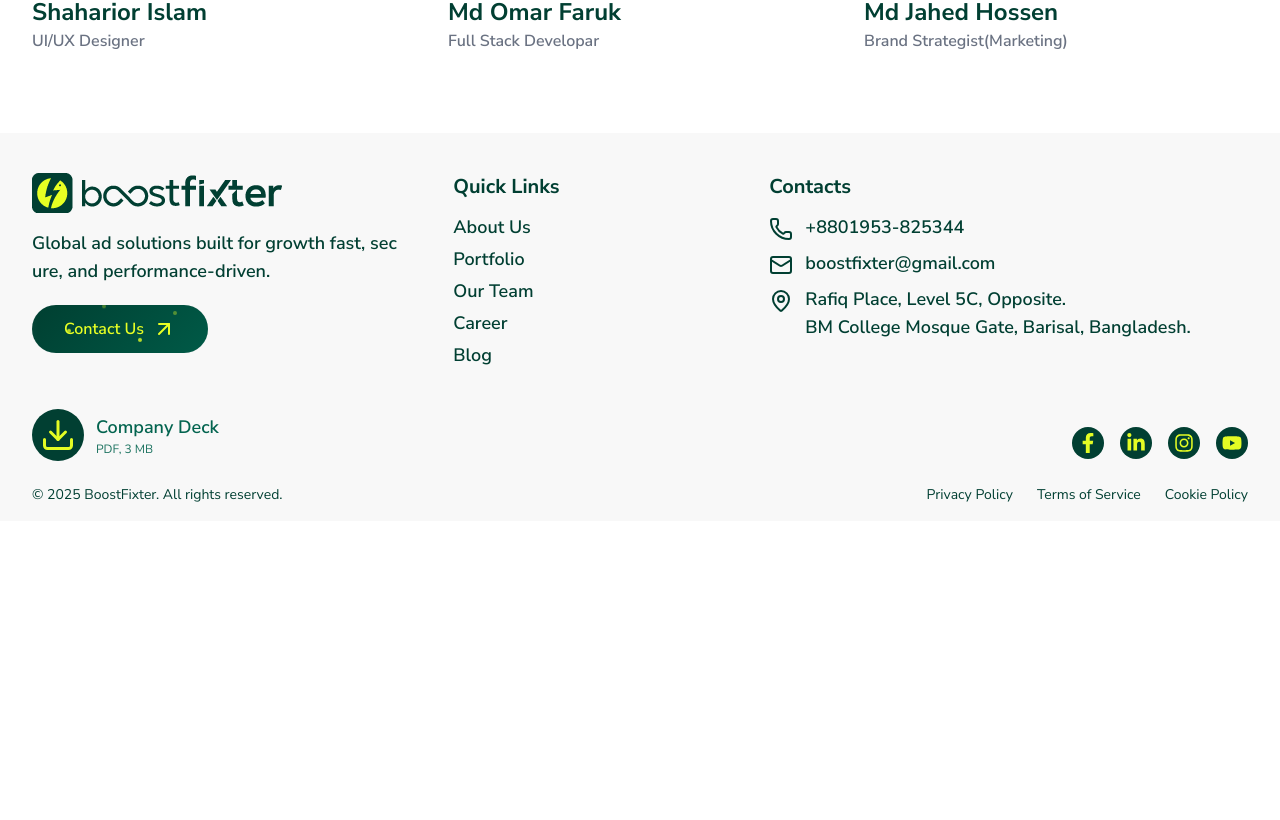
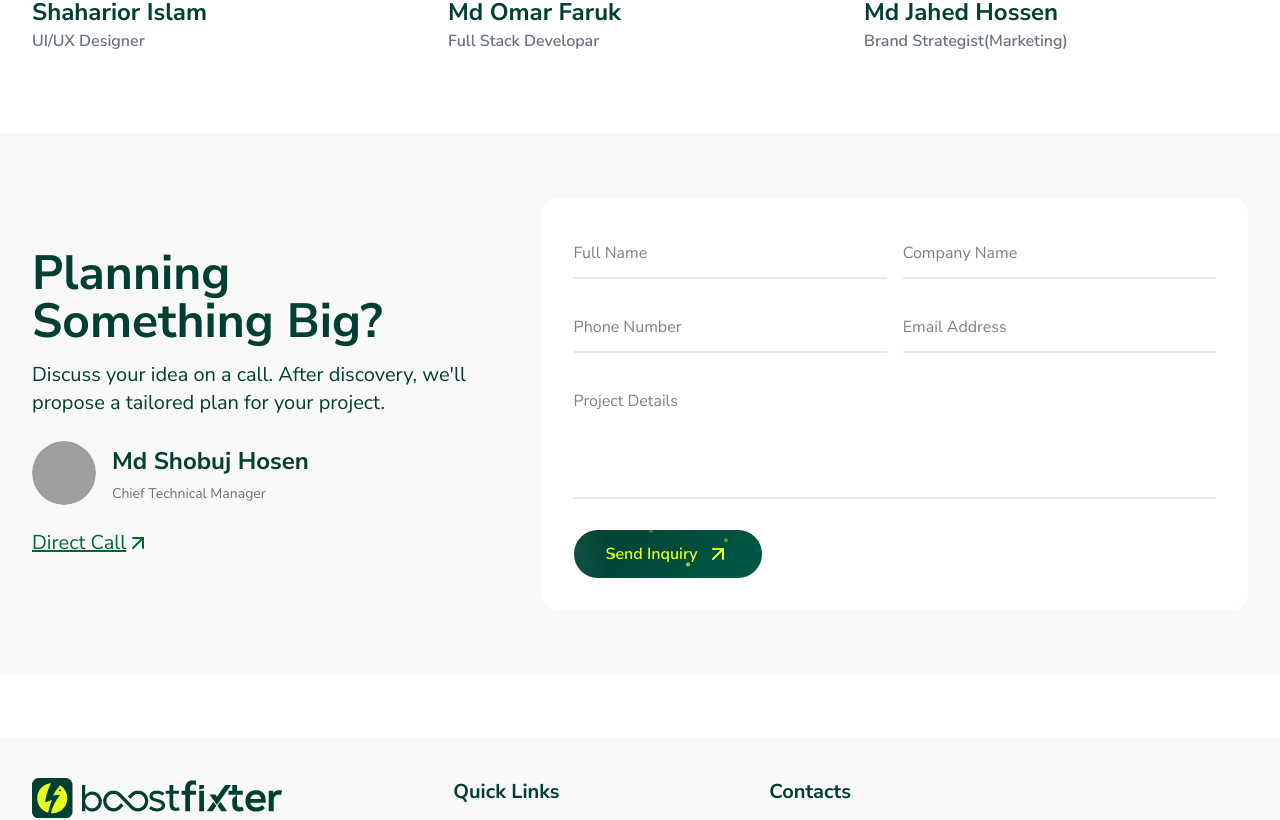
Before and after one commit to adsfixterintern/boostfixter, a Next.js app: page /blog in a window 1280 px wide. Shown: the part 2532-3352 px from the top of the page. Before the commit the page ends 3053 px from the top, so only its background shows below. Built offline with nearby package versions, Linux system fonts and the light colour scheme; grey boxes are pictures that could not be loaded.

Commit message:
in blog page add need consultrtation

```diff
--- a/src/app/blog/page.jsx
+++ b/src/app/blog/page.jsx
@@ -1,12 +1,14 @@
 import React from 'react'
 import AllBlog from '../components/shared/blogs/AllBlog'
 import InsightStory from '../contact/InsightStory'
+import NeedConsultation from '../services/service/NeedConsultation'
 
 export default function page() {
   return (
     <div>
         <AllBlog></AllBlog>
         <InsightStory></InsightStory>
+        <NeedConsultation></NeedConsultation>
     </div>
   )
 }
```
